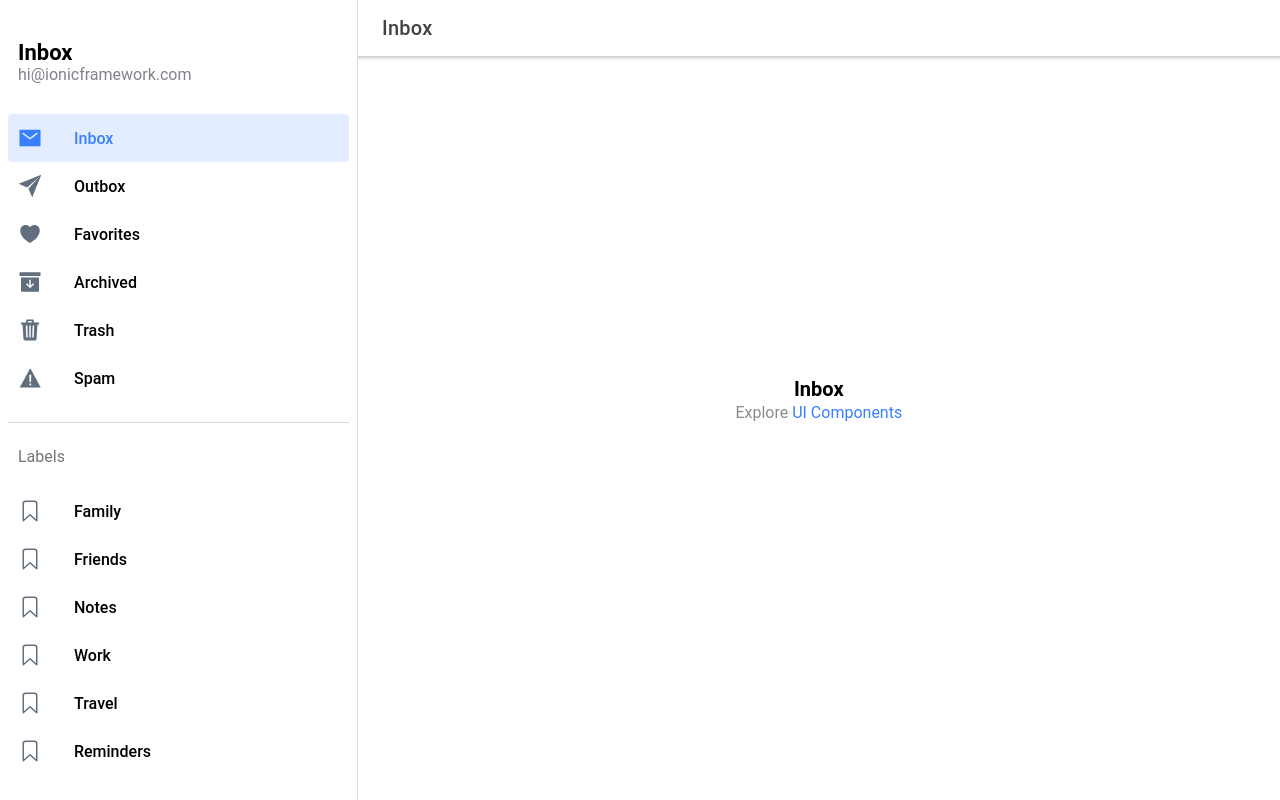
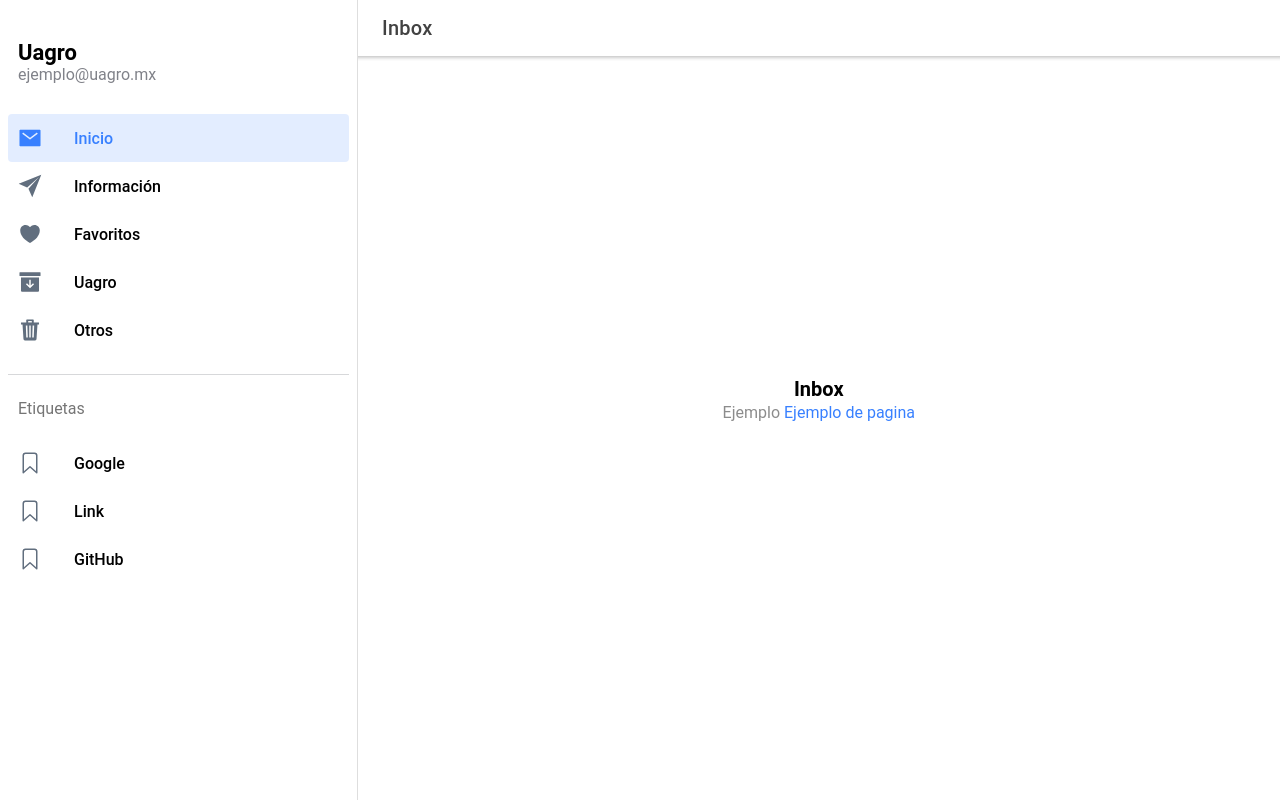
Before and after one commit to Astralzz/plantilla1_uagro, a React (Create React App) app: page /page/Inbox in a window 1280 px wide. Built offline with nearby package versions, Linux system fonts and the light colour scheme.

Commit message:
Version 1_2

```diff
--- a/package.json
+++ b/package.json
@@ -3,9 +3,11 @@
   "version": "0.0.1",
   "private": true,
   "dependencies": {
+    "@capacitor/android": "4.6.1",
     "@capacitor/app": "4.1.1",
     "@capacitor/core": "4.6.1",
     "@capacitor/haptics": "4.1.0",
+    "@capacitor/ios": "4.6.1",
     "@capacitor/keyboard": "4.1.0",
     "@capacitor/status-bar": "4.1.1",
     "@ionic/react": "^6.0.0",
--- a/src/components/ExploreContainer.tsx
+++ b/src/components/ExploreContainer.tsx
@@ -1,4 +1,6 @@
-import './ExploreContainer.css';
+import "./ExploreContainer.css";
+import React from "react";
+import ReactDOM from "react-dom";
 
 interface ContainerProps {
   name: string;
@@ -8,7 +10,16 @@ const ExploreContainer: React.FC<ContainerProps> = ({ name }) => {
   return (
     <div className="container">
       <strong>{name}</strong>
-      <p>Explore <a target="_blank" rel="noopener noreferrer" href="https://ionicframework.com/docs/components">UI Components</a></p>
+      <p>
+        Ejemplo{" "}
+        <a
+          target="_blank"
+          rel="noopener noreferrer"
+          href="https://ionicframework.com/docs/components"
+        >
+          Ejemplo de pagina
+        </a>
+      </p>
     </div>
   );
 };
--- a/src/components/Menu.tsx
+++ b/src/components/Menu.tsx
@@ -8,11 +8,27 @@ import {
   IonMenu,
   IonMenuToggle,
   IonNote,
-} from '@ionic/react';
+} from "@ionic/react";
 
-import { useLocation } from 'react-router-dom';
-import { archiveOutline, archiveSharp, bookmarkOutline, heartOutline, heartSharp, mailOutline, mailSharp, paperPlaneOutline, paperPlaneSharp, trashOutline, trashSharp, warningOutline, warningSharp } from 'ionicons/icons';
-import './Menu.css';
+import { useLocation } from "react-router-dom";
+import React from "react";
+import ReactDOM from "react-dom";
+import {
+  archiveOutline,
+  archiveSharp,
+  bookmarkOutline,
+  heartOutline,
+  heartSharp,
+  mailOutline,
+  mailSharp,
+  paperPlaneOutline,
+  paperPlaneSharp,
+  trashOutline,
+  trashSharp,
+  warningOutline,
+  warningSharp,
+} from "ionicons/icons";
+import "./Menu.css";
 
 interface AppPage {
   url: string;
@@ -23,59 +39,71 @@ interface AppPage {
 
 const appPages: AppPage[] = [
   {
-    title: 'Inbox',
-    url: '/page/Inbox',
+    title: "Inicio",
+    url: "/page/Inbox",
     iosIcon: mailOutline,
-    mdIcon: mailSharp
+    mdIcon: mailSharp,
   },
   {
-    title: 'Outbox',
-    url: '/page/Outbox',
+    title: "Información",
+    url: "/page/Outbox",
     iosIcon: paperPlaneOutline,
-    mdIcon: paperPlaneSharp
+    mdIcon: paperPlaneSharp,
   },
   {
-    title: 'Favorites',
-    url: '/page/Favorites',
+    title: "Favoritos",
+    url: "/page/Favorites",
     iosIcon: heartOutline,
-    mdIcon: heartSharp
+    mdIcon: heartSharp,
   },
   {
-    title: 'Archived',
-    url: '/page/Archived',
+    title: "Uagro",
+    url: "/page/Archived",
     iosIcon: archiveOutline,
-    mdIcon: archiveSharp
+    mdIcon: archiveSharp,
   },
   {
-    title: 'Trash',
-    url: '/page/Trash',
+    title: "Otros",
+    url: "/page/Trash",
     iosIcon: trashOutline,
-    mdIcon: trashSharp
+    mdIcon: trashSharp,
   },
-  {
-    title: 'Spam',
-    url: '/page/Spam',
-    iosIcon: warningOutline,
-    mdIcon: warningSharp
-  }
 ];
 
-const labels = ['Family', 'Friends', 'Notes', 'Work', 'Travel', 'Reminders'];
+const labels = ["Google", "Link", "GitHub"];
 
 const Menu: React.FC = () => {
   const location = useLocation();
 
   return (
+    // Menu Ionic
     <IonMenu contentId="main" type="overlay">
+      {/* Contenedor ionic */}
       <IonContent>
+        {/* Lista ionic */}
         <IonList id="inbox-list">
-          <IonListHeader>Inbox</IonListHeader>
-          <IonNote>hi@ionicframework.com</IonNote>
+          <IonListHeader>Uagro</IonListHeader>
+          <IonNote>ejemplo@uagro.mx</IonNote>
+          {/* Recorremos con map */}
           {appPages.map((appPage, index) => {
             return (
               <IonMenuToggle key={index} autoHide={false}>
-                <IonItem className={location.pathname === appPage.url ? 'selected' : ''} routerLink={appPage.url} routerDirection="none" lines="none" detail={false}>
-                  <IonIcon slot="start" ios={appPage.iosIcon} md={appPage.mdIcon} />
+                {/* Item ionic */}
+                <IonItem
+                  className={
+                    location.pathname === appPage.url ? "selected" : ""
+                  }
+                  routerLink={appPage.url}
+                  routerDirection="none"
+                  lines="none"
+                  detail={false}
+                >
+                  {/* Icono ionic */}
+                  <IonIcon
+                    slot="start"
+                    ios={appPage.iosIcon}
+                    md={appPage.mdIcon}
+                  />
                   <IonLabel>{appPage.title}</IonLabel>
                 </IonItem>
               </IonMenuToggle>
@@ -84,7 +112,7 @@ const Menu: React.FC = () => {
         </IonList>
 
         <IonList id="labels-list">
-          <IonListHeader>Labels</IonListHeader>
+          <IonListHeader>Etiquetas</IonListHeader>
           {labels.map((label, index) => (
             <IonItem lines="none" key={index}>
               <IonIcon slot="start" icon={bookmarkOutline} />
--- a/src/pages/Page.tsx
+++ b/src/pages/Page.tsx
@@ -1,11 +1,21 @@
-import { IonButtons, IonContent, IonHeader, IonMenuButton, IonPage, IonTitle, IonToolbar } from '@ionic/react';
-import { useParams } from 'react-router';
-import ExploreContainer from '../components/ExploreContainer';
-import './Page.css';
+import {
+  IonButtons,
+  IonContent,
+  IonHeader,
+  IonMenuButton,
+  IonPage,
+  IonTitle,
+  IonToolbar,
+} from "@ionic/react";
+import { useParams } from "react-router";
+import ExploreContainer from "../components/ExploreContainer";
+import React from "react";
+import ReactDOM from "react-dom";
+import "./Page.css";
 
 const Page: React.FC = () => {
-
-  const { name } = useParams<{ name: string; }>();
+  //Obtenemos la url
+  const { name } = useParams<{ name: string }>();
 
   return (
     <IonPage>
```
Also changed, not shown: src/App.tsx (+27 -16 lines), src/theme/variables.css (+9 -6 lines), 86 other files (tests, documents, lock files or other folders).
